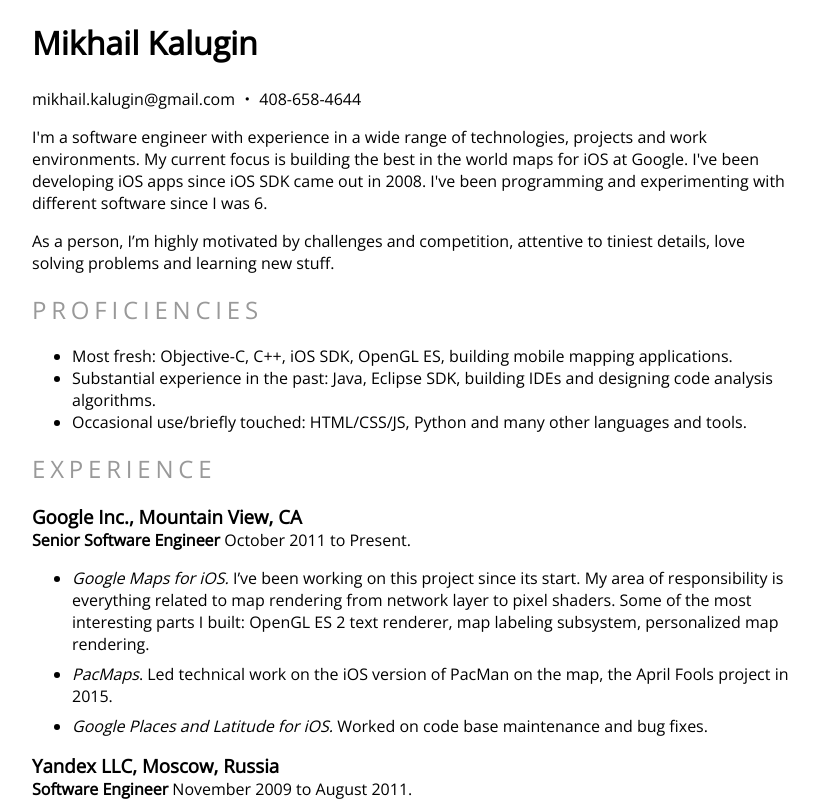
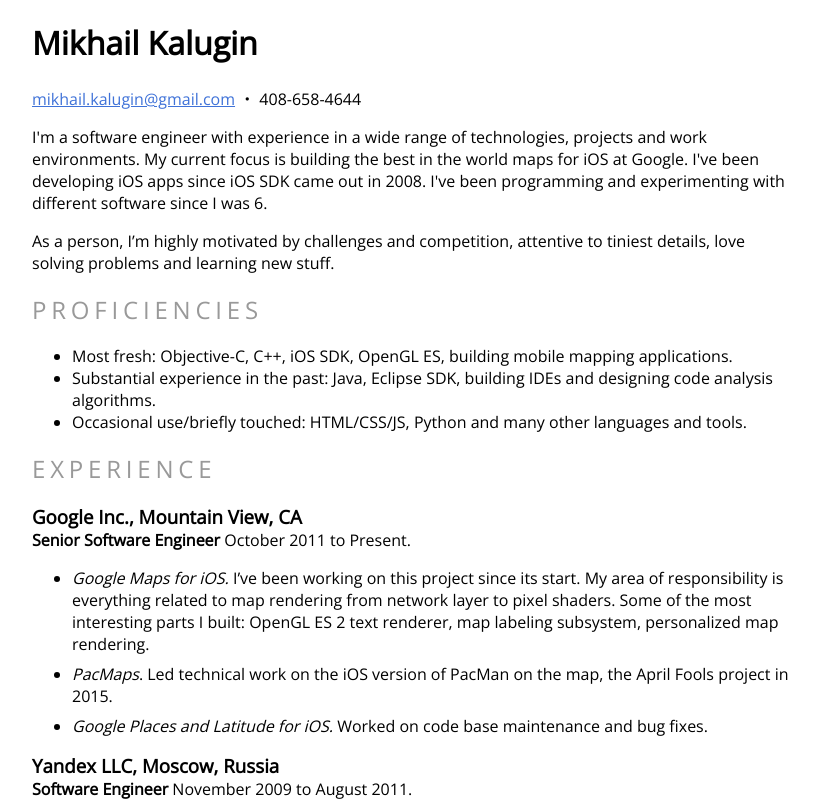
Before and after one commit to fourdman/fourdman.github.io, a plain HTML site: page index.html in a window 1280 px wide. Shown: the top 803 px of the page, without its empty margins (48-867 px from the left). Drawn offline with nearby package versions, Linux system fonts and the light colour scheme.

Commit message:
added email link

```diff
--- a/index.html
+++ b/index.html
@@ -11,7 +11,7 @@
 </head>
 <body>
 <h1 id="mikhail-kalugin">Mikhail Kalugin</h1>
-<p>mikhail.kalugin@gmail.com ・ 408-658-4644</p>
+<p><a href="mailto:mikhail.kalugin@gmail.com">mikhail.kalugin@gmail.com</a> ・ 408-658-4644</p>
 <p>I'm a software engineer with experience in a wide range of technologies, projects and work environments. My current focus is building the best in the world maps for iOS at Google. I've been developing iOS apps since iOS SDK came out in 2008. I've been programming and experimenting with different software since I was 6.</p>
 <p>As a person, I’m highly motivated by challenges and competition, attentive to tiniest details, love solving problems and learning new stuff.</p>
 <h2 id="proficiencies">Proficiencies</h2>
--- a/resume.css
+++ b/resume.css
@@ -15,6 +15,14 @@ body {
     max-width: 100%;
     margin-left: 0;
   }
+}
+
+a:link {
+  color: #3F72D8;
+}
+
+a:visited {
+  color: #3F72D8;
 }
 
 h2 {
```
